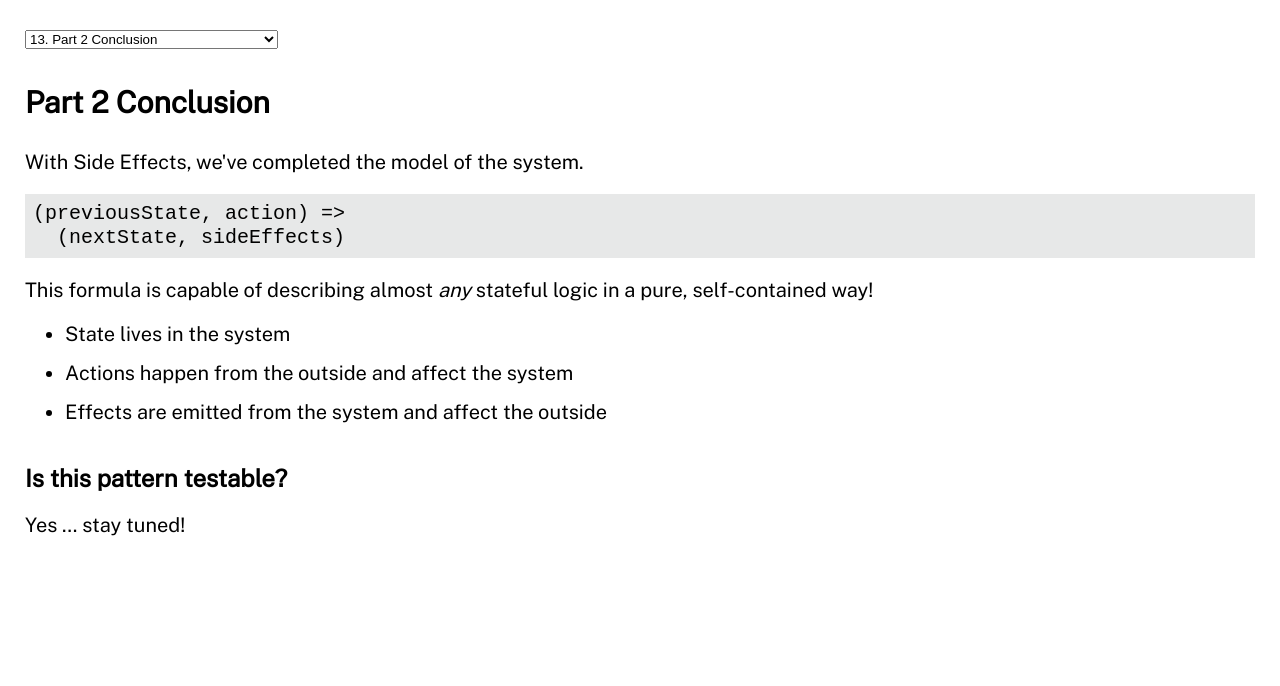
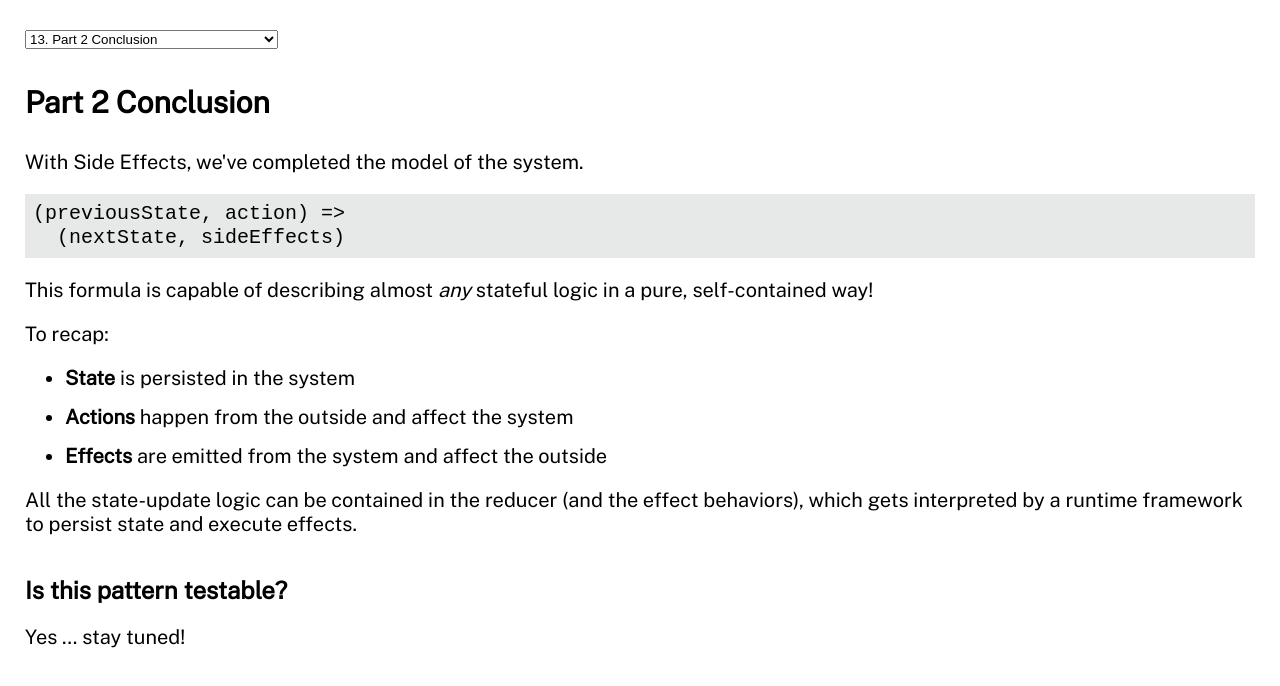
Before and after one commit to drbr/state-machine-talk, a React (Create React App) app: page / in a window 1280 px wide. Shown: the top 686 px of the page. Built offline with nearby package versions, Linux system fonts and the light colour scheme.

Commit message:
Recap part 2

```diff
--- a/src/slides/13.Part2Conclusion.tsx
+++ b/src/slides/13.Part2Conclusion.tsx
@@ -17,11 +17,24 @@ export function Part2Conclusion() {
         This formula is capable of describing almost <em>any</em> stateful logic
         in a pure, self-contained way!
       </p>
+      <p>To recap:</p>
       <ul>
-        <li>State lives in the system</li>
-        <li>Actions happen from the outside and affect the system</li>
-        <li>Effects are emitted from the system and affect the outside</li>
+        <li>
+          <strong>State</strong> is persisted in the system
+        </li>
+        <li>
+          <strong>Actions</strong> happen from the outside and affect the system
+        </li>
+        <li>
+          <strong>Effects</strong> are emitted from the system and affect the
+          outside
+        </li>
       </ul>
+      <p>
+        All the state-update logic can be contained in the reducer (and the
+        effect behaviors), which gets interpreted by a runtime framework to
+        persist state and execute effects.
+      </p>
       <VerticalSpacer />
       <h2>Is this pattern testable?</h2>
       <p>Yes … stay tuned!</p>
```
